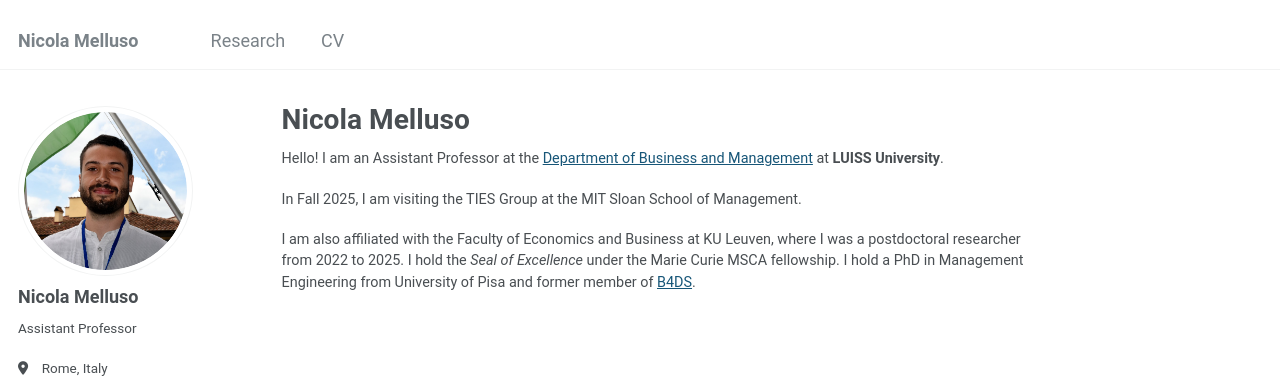
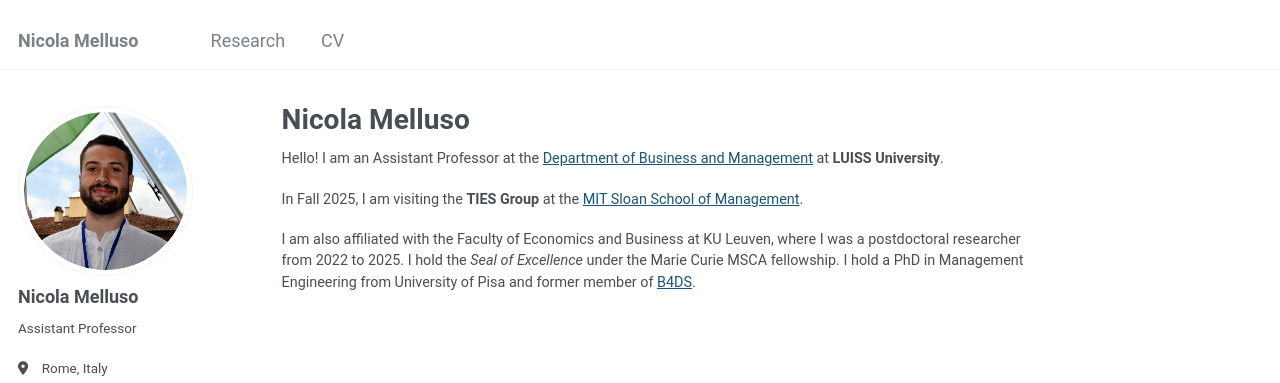
Before and after one commit to nicolamelluso/nicolamelluso.github.io, a Jekyll site: the page built from _pages/about.md, in a window 1280 px wide. Shown: the top 383 px of the page. Built offline with Jekyll 4.4.1, drawn with Linux system fonts in a browser that asks for light colours; some web fonts are replaced; part of the change alters nothing that is shown.

```diff
--- a/_pages/about.md
+++ b/_pages/about.md
@@ -10,6 +10,6 @@ seo_title: "Nicola Melluso"
 
 Hello! I am an Assistant Professor at the [Department of Business and Management](https://impresaemanagement.luiss.it/) at **LUISS University**.
 
-In Fall 2025, I am visiting the TIES Group at the MIT Sloan School of Management.
+In Fall 2025, I am visiting the **TIES Group** at the [MIT Sloan School of Management](https://mitsloan.mit.edu/faculty/academic-groups/ties/about-us).
 
 I am also affiliated with the Faculty of Economics and Business at KU Leuven, where I was a postdoctoral researcher from 2022 to 2025. I hold the _Seal of Excellence_ under the Marie Curie MSCA fellowship. I hold a PhD in Management Engineering from University of Pisa and former member of [B4DS](http://b4ds.unipi.it/).
```
